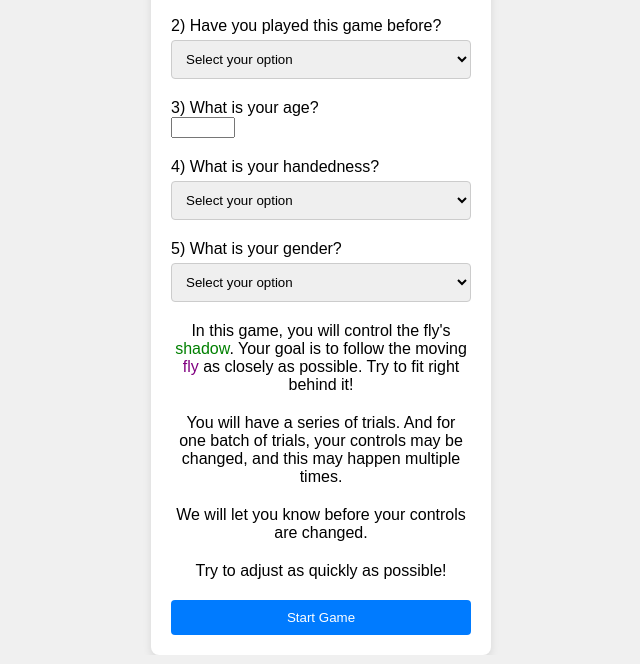
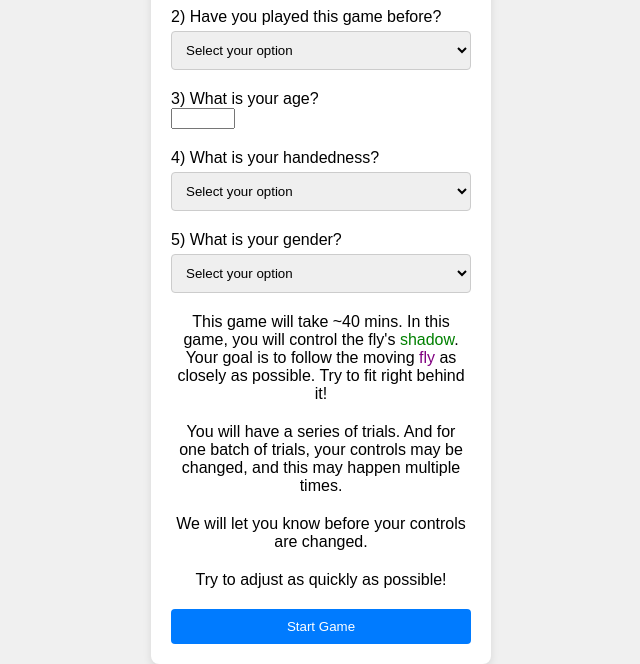
Before and after one commit to BraydenKO/FollowDot, a plain HTML site: page public/index.html in a window 1280 px wide. Shown: the part 173-837 px from the top of the page, without its empty margins (319-959 px from the left). Drawn offline with Linux system fonts and the light colour scheme; no server answers.

Commit message:
Tell user how long the game will last

```diff
--- a/public/index.html
+++ b/public/index.html
@@ -147,7 +147,7 @@
         </div>
     </div>
     <div id = "blurb">
-      In this game, you will control the fly's <span style="color: green;">shadow</span>. Your goal is to follow the moving <span style="color: purple;">fly</span> as closely as possible. Try to fit right behind it!
+      This game will take ~40 mins. In this game, you will control the fly's <span style="color: green;">shadow</span>. Your goal is to follow the moving <span style="color: purple;">fly</span> as closely as possible. Try to fit right behind it!
   </div>
   <div id = "blurb">
       You will have a series of trials. And for one batch of trials, your controls may be changed, and this may happen multiple times.
```
Also changed, not shown: public/Demo/demo.html (+1 -1 lines).
